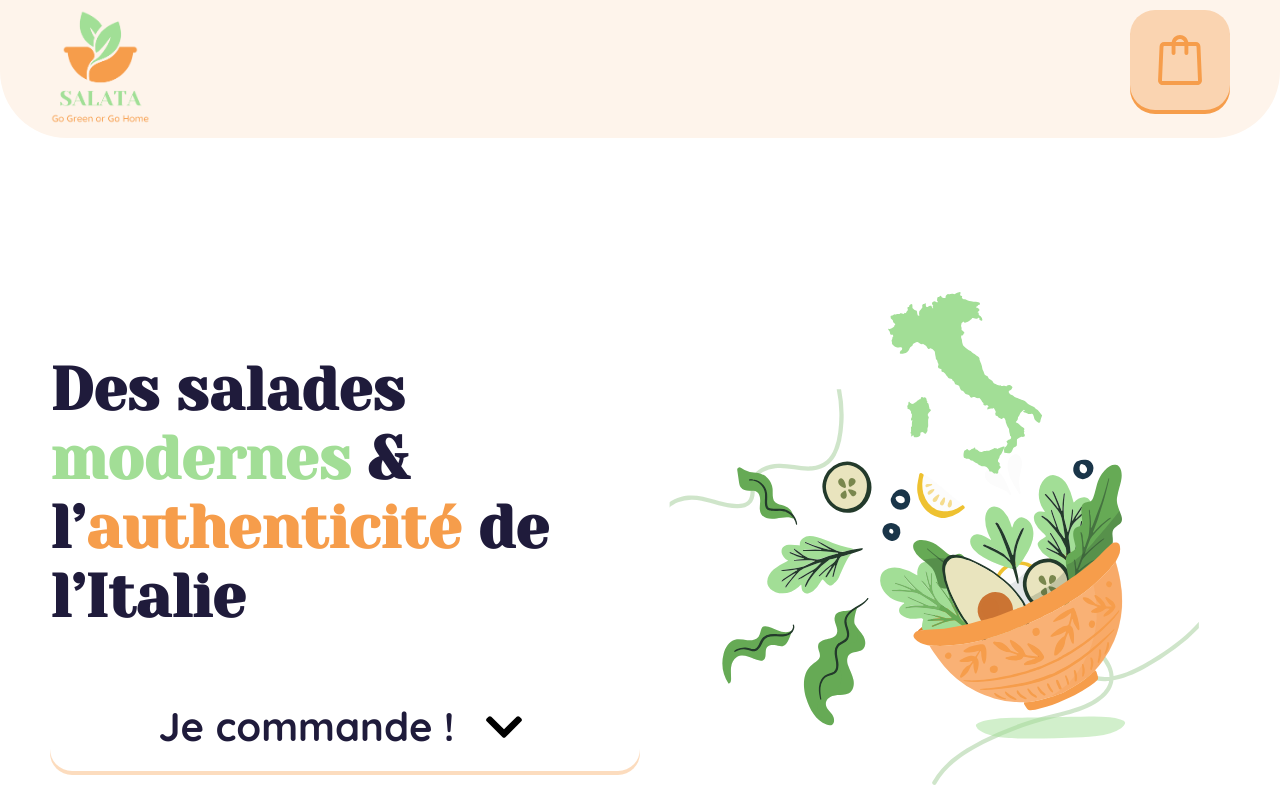
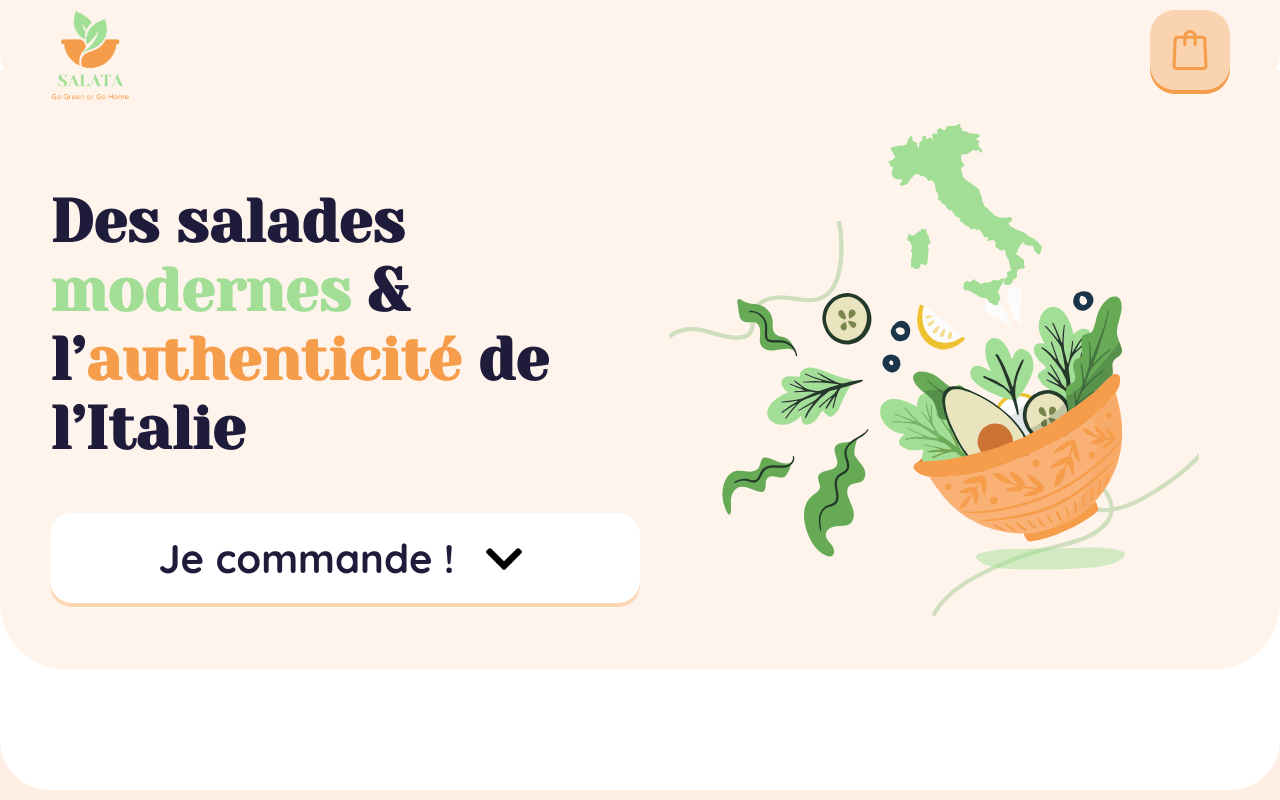
Before and after one commit to ALJURDY/SALATA, a React (Create React App) app: page / in a window 1280 px wide. Shown: the top 800 px of the page. Built offline with nearby package versions, Linux system fonts and the light colour scheme.

Commit message:
[FIX] header size + homepage background

```diff
--- a/src/components/Footer/Footer.module.css
+++ b/src/components/Footer/Footer.module.css
@@ -12,7 +12,7 @@
   color: white;
   font-weight: 900;
   margin: 0;
-  padding: 10px;
+  padding: 10px 0;
 }
 
 .footer .logo {
--- a/src/components/Header/Header.module.css
+++ b/src/components/Header/Header.module.css
@@ -1,39 +1,43 @@
 .header {
-    background-color: #FEF4EB;
-    border-radius: 0 0 67px 67px;
-    display: flex;
-    justify-content: space-between;
-    padding: 10px 50px;
+  background-color: #fef4eb;
+  border-radius: 0 0 67px 67px;
+  display: flex;
+  justify-content: space-between;
+  z-index: 2;
+  position: fixed;
+  top: 0;
+  width: 100%;
 }
 
 .header .logo {
-  width: 100px;
+  width: 80px;
+  margin: 10px 50px;
 }
 
 .header .basketLogo {
-  width: 50px;
-  height: 50px;
+  width: 40px;
+  height: 40px;
   fill: var(--orange);
 }
 
 .header .basketLink {
   background-color: #fad4b1;
-  width: 100px;
-  height: 100px;
+  width: 80px;
+  height: 80px;
   display: flex;
   justify-content: center;
   align-items: center;
   border-radius: 25px;
-  filter: drop-shadow(0px 4px 0px #F69D4B);
+  filter: drop-shadow(0px 4px 0px #f69d4b);
+  margin: 10px 50px;
 }
 
 .header .basketLink:hover {
-    filter: none;
-    transform: translateY(2px);
+  filter: none;
+  transform: translateY(2px);
 }
 
 @media (max-width: 800px) {
-
   .header .logo {
     width: 60px;
   }
@@ -47,5 +51,4 @@
     width: 60px;
     height: 60px;
   }
-
 }
--- a/src/components/Hero/Hero.module.css
+++ b/src/components/Hero/Hero.module.css
@@ -4,7 +4,11 @@
     display: flex;
     justify-content: space-between;
     align-items: center;
-    height: 100vh;
+    height: 70vh;
+    background-color: #FEF4EB;
+    border-radius: 0 0 67px 67px;
+    padding: 20px 50px;
+    margin: 70px auto;
 }
 
 .HeroMenthe{
--- a/src/index.css
+++ b/src/index.css
@@ -21,6 +21,7 @@ body {
 
 main{
   margin: 0 50px;
+  padding-top: 120px;
 }
 
 /* Pour que tous les titres aient la même taille */
```
